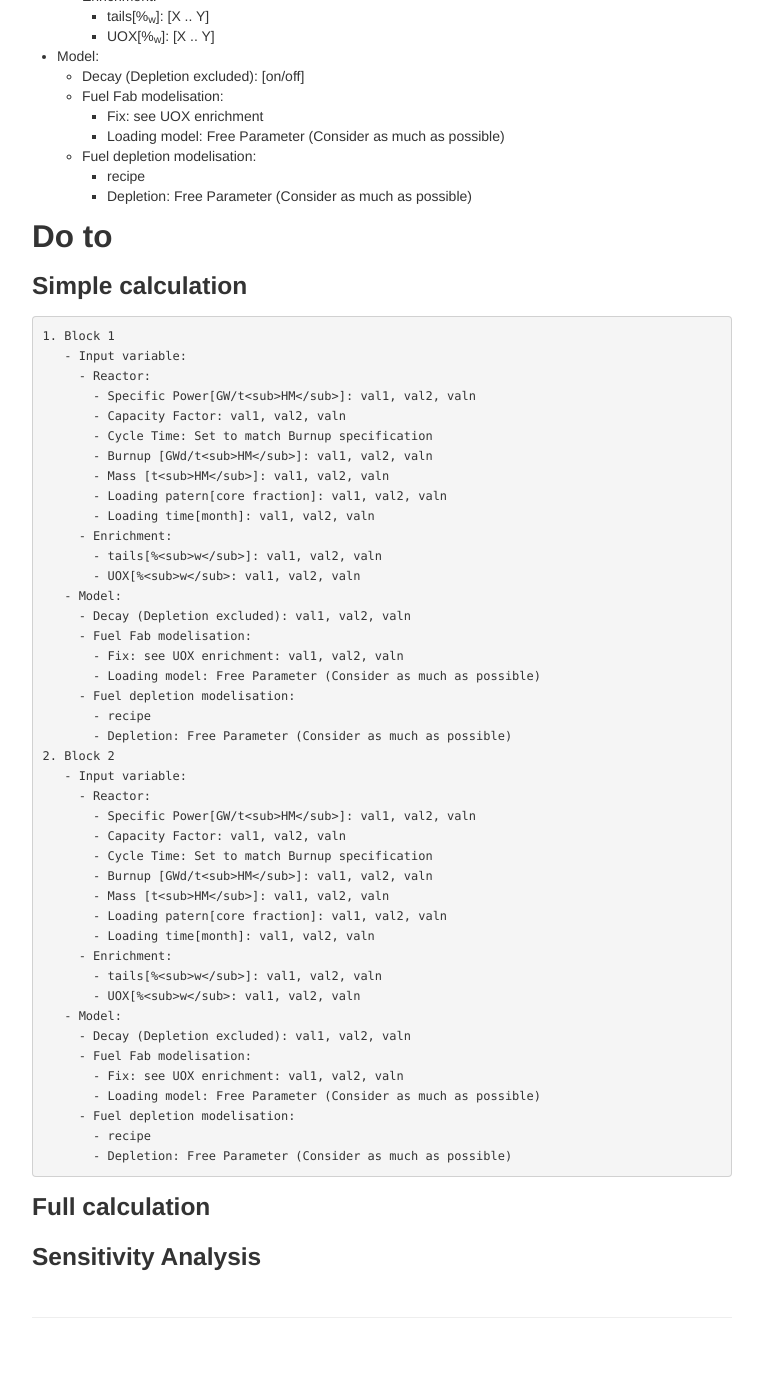
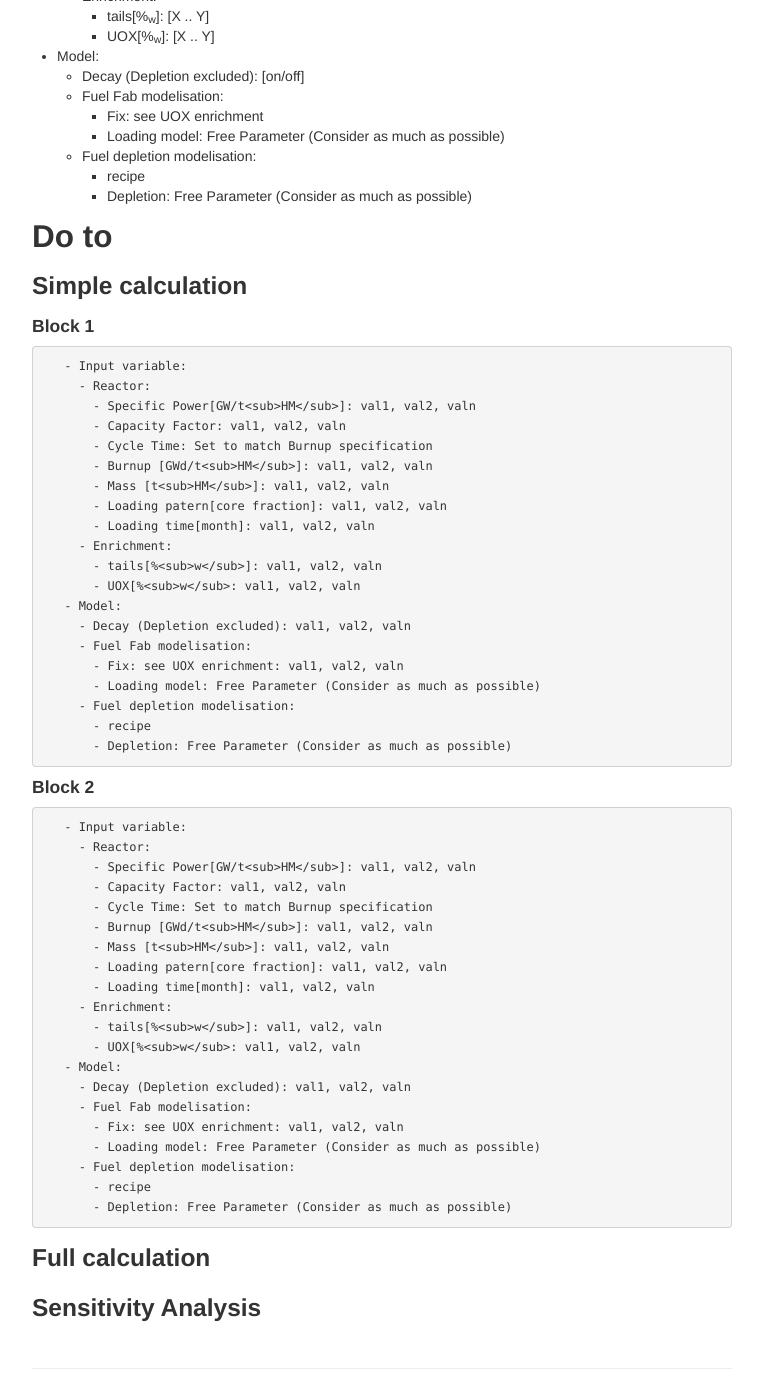
Before and after one commit to FuelCycleFIT/fcci2017.github.io_old_bkp, a Jekyll site: the page built from _pages/experiement/exp1.md, in a window 1280 px wide and 1400 px high, scrolled down 958 px. Shown: the whole window, without its empty margins (258-1021 px from the left). Built offline with Jekyll 4.4.1, drawn with Linux system fonts in a browser that asks for light colours; our own code applies the rules of GitHub Pages for plain Markdown files; before the commit the page ends 2307 px from its top, so only the background shows below that.

Commit message:
reformating

```diff
--- a/_pages/experiement/exp1.md
+++ b/_pages/experiement/exp1.md
@@ -58,7 +58,8 @@ and a storage to store the used UOX fuel.
 ## Do to
 
 ### Simple calculation
-    1. Block 1
+
+#### Block 1
        - Input variable:
          - Reactor:
            - Specific Power[GW/t<sub>HM</sub>]: val1, val2, valn
@@ -79,7 +80,8 @@ and a storage to store the used UOX fuel.
          - Fuel depletion modelisation:
            - recipe
            - Depletion: Free Parameter (Consider as much as possible)
-    2. Block 2
+
+#### Block 2
        - Input variable:
          - Reactor:
            - Specific Power[GW/t<sub>HM</sub>]: val1, val2, valn
```
